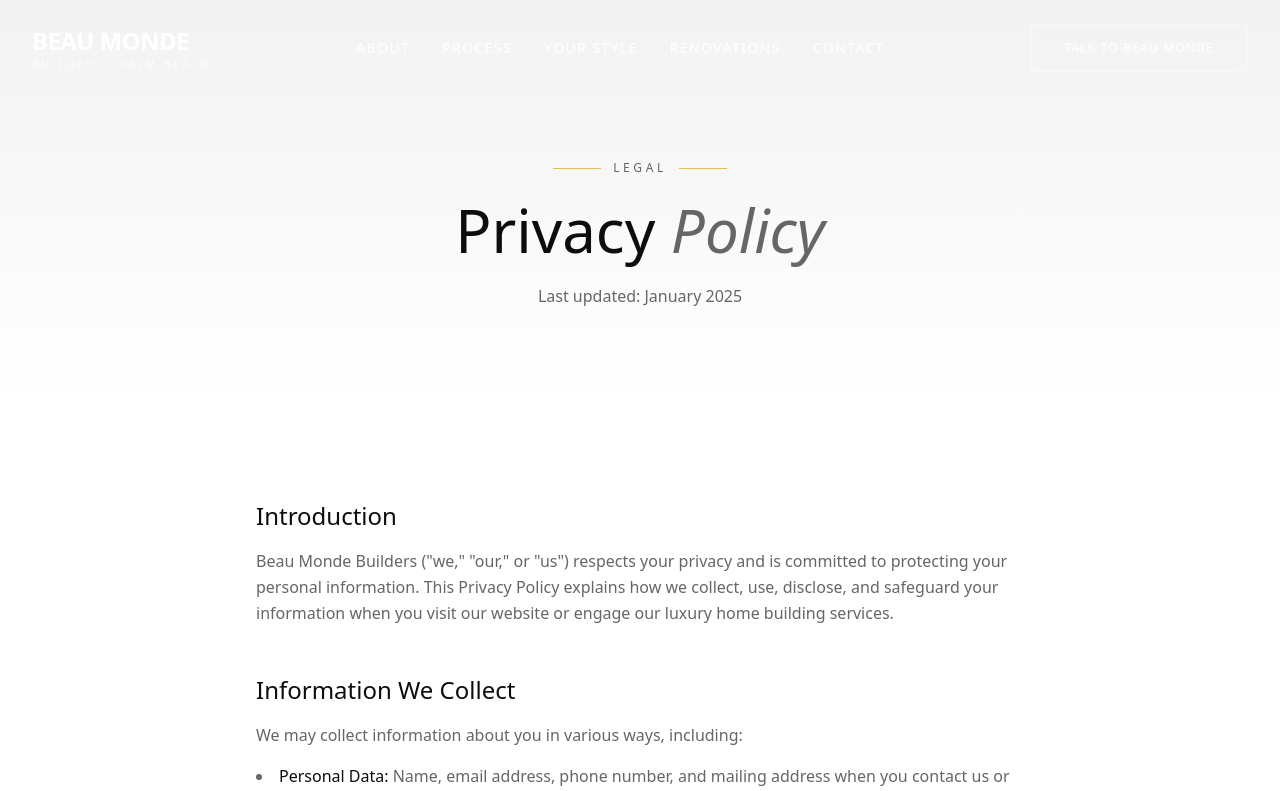
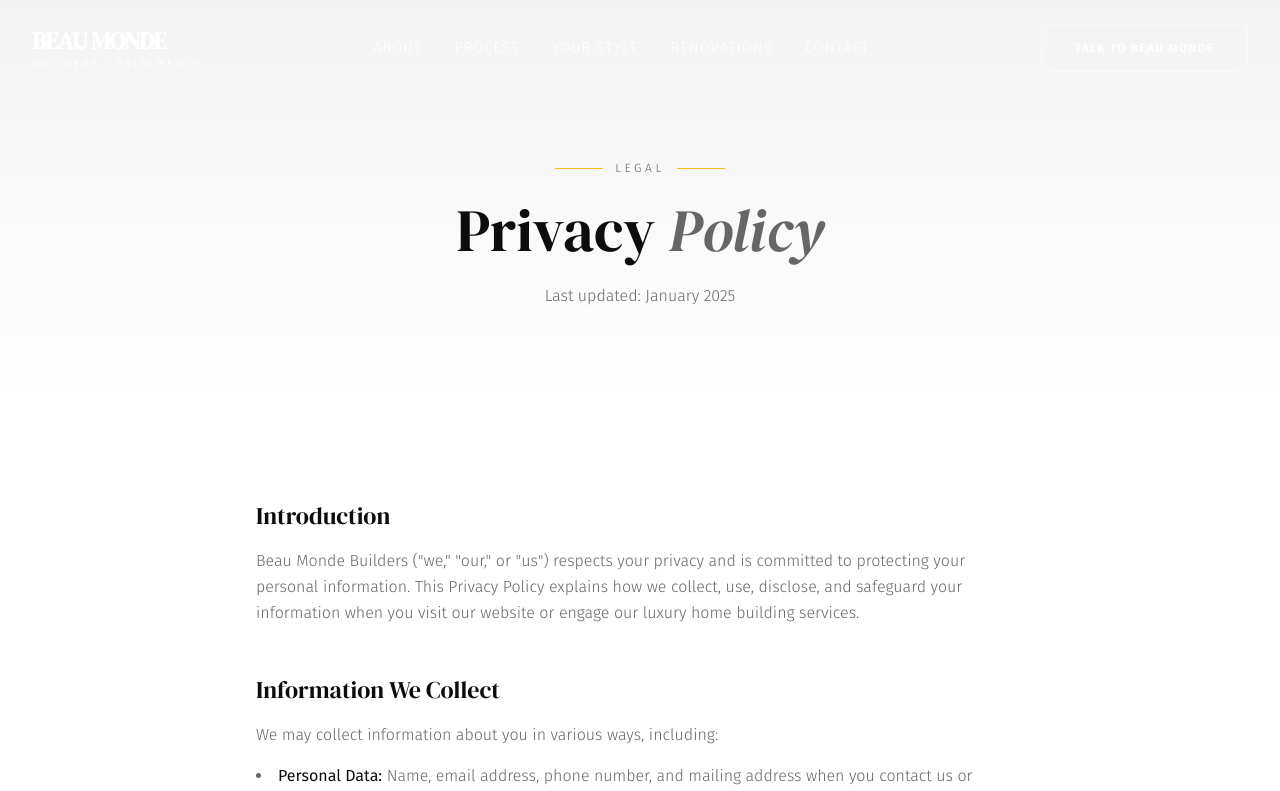
Before and after one commit to mwilkinson82/palm-beach-builders-dream, a React (Vite) app: page /privacy in a window 1280 px wide. Shown: the top 791 px of the page. Built offline with nearby package versions, Linux system fonts and the light colour scheme; the HTML template or start-up script is replaced by a standard one.

Commit message:
Changes
Co-authored-by: mwilkinson82 <211108606+mwilkinson82@users.noreply.github.com>

```diff
--- a/tailwind.config.ts
+++ b/tailwind.config.ts
@@ -48,15 +48,16 @@ export default {
           foreground: "hsl(var(--card-foreground))",
         },
         luxury: {
-          navy: "hsl(220 60% 18%)",
-          gold: "hsl(40 70% 70%)",
-          cream: "hsl(40 30% 97%)",
+          navy: "hsl(205 61% 15%)",
+          brass: "hsl(37 41% 49%)",
+          ivory: "hsl(37 43% 93%)",
+          sand: "hsl(37 33% 82%)",
         },
       },
       fontFamily: {
-        sans: ["Montserrat", "system-ui", "sans-serif"],
-        serif: ["Cormorant Garamond", "Georgia", "serif"],
-        display: ["Montserrat", "system-ui", "sans-serif"],
+        sans: ["Fira Sans", "system-ui", "sans-serif"],
+        serif: ["DM Serif Display", "Georgia", "serif"],
+        display: ["DM Serif Display", "Georgia", "serif"],
       },
       borderRadius: {
         lg: "var(--radius)",
```
